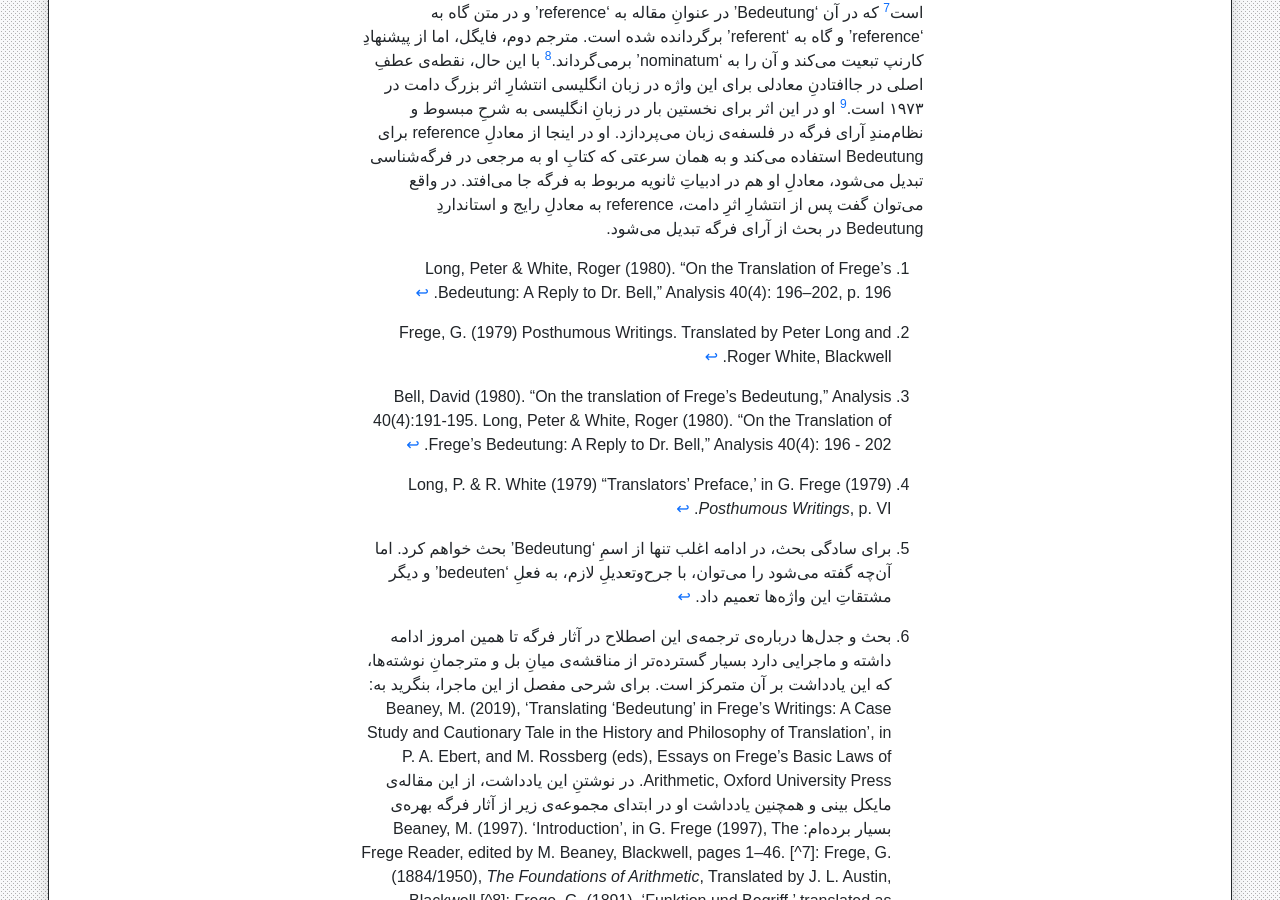
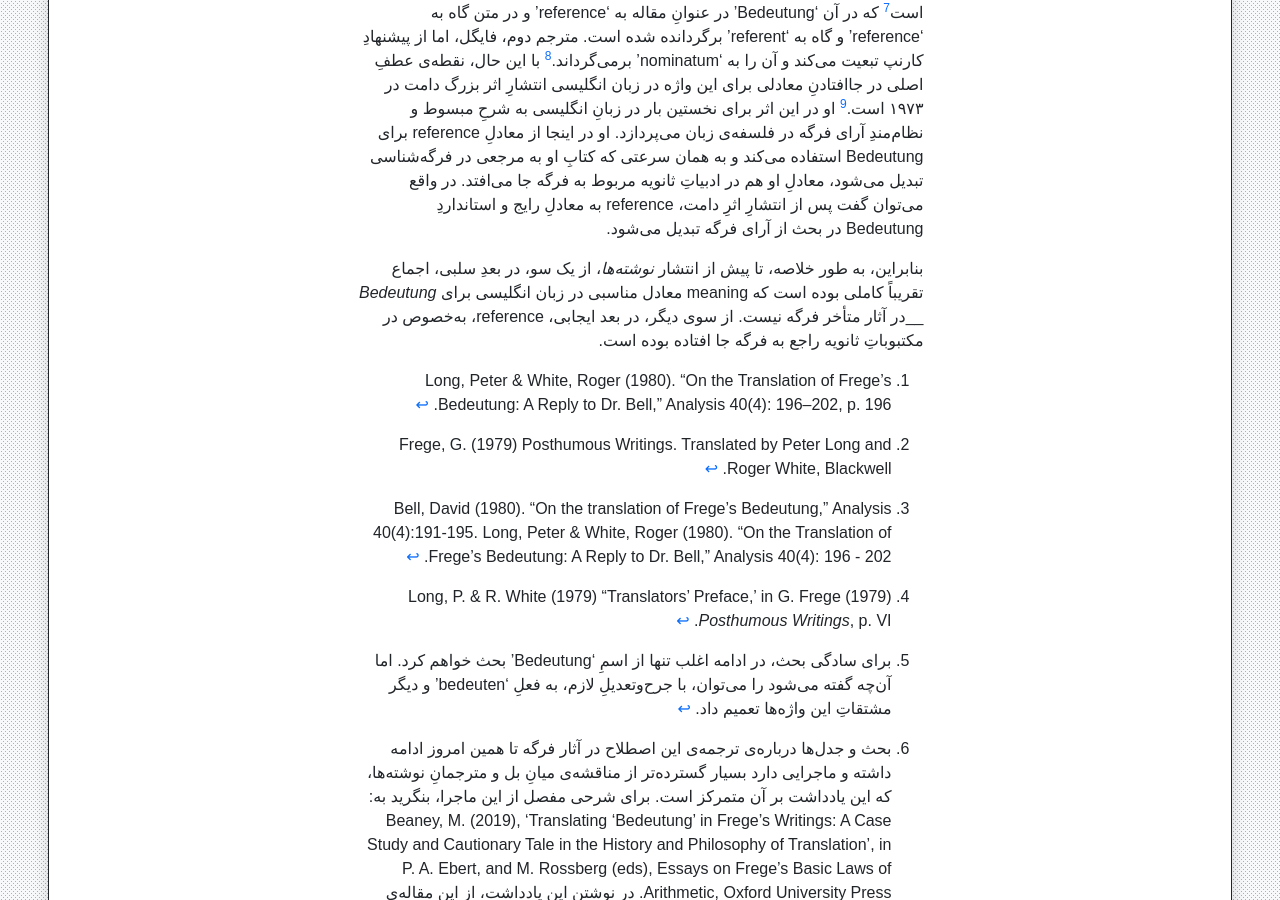
Before and after one commit to phicudemy/phicudemy.github.io, a Jekyll site: the page built from _posts/2024-06-22-fregebedeutung1.md, in a window 1280 px wide and 900 px high, scrolled down 3636 px. Built offline with Jekyll 4.4.1, drawn with Linux system fonts in a browser that asks for light colours; comment, search, counter and statistics services are not loaded; a style sheet for code colours, icons or effects is not loaded.

Commit message:
TinaCMS content update

```diff
--- a/_posts/2024-06-22-fregebedeutung1.md
+++ b/_posts/2024-06-22-fregebedeutung1.md
@@ -57,7 +57,7 @@ tags:
 
 [^18]: Dummett, M. (1973). _Frege: Philosophy of Language_, Duckworth.
 
-
+بنابراین، به طور خلاصه، تا پیش از انتشار _نوشته‌ها_، از یک سو، در بعدِ سلبی، اجماع تقریباً کاملی بوده است که meaning معادل مناسبی در زبان انگلیسی برای _Bedeutung_ __در آثار متأخر فرگه نیست. از سوی دیگر، در بعد ایجابی، reference، به‌خصوص در مکتبوباتِ ثانویه راجع به فرگه جا افتاده بوده است.
 
 
 
```
